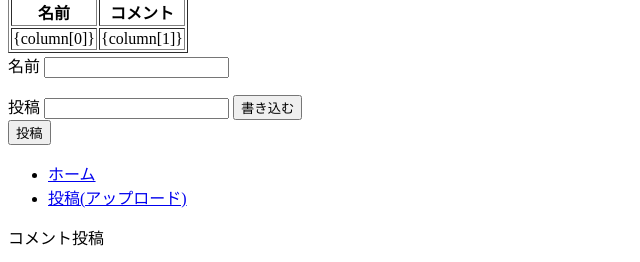
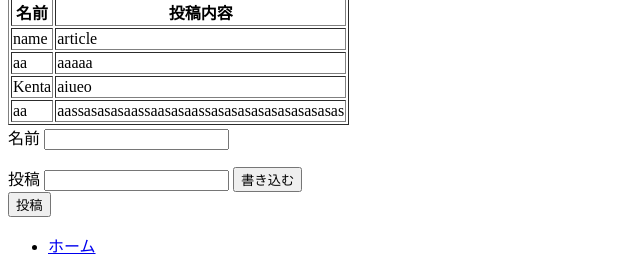
Before and after one commit to 2023AIT-OOP2-G13/Isostagram, a Flask app: page /contents in a window 1280 px wide. Shown: the part 445-707 px from the top of the page, without its empty margins (0-640 px from the left). Run offline with Flask 3, Linux system fonts and the light colour scheme; parts of the project's set-up code (start-up, migrations or seed data) failed here and were passed over.

Commit message:
塚本 掲示板変更

```diff
--- a/main.py
+++ b/main.py
@@ -75,7 +75,7 @@ def image_uplode():
 def contents_page():
     lines = []
     #with openしてcsvファイルを読み込む
-    with open('static/csv_file/20240118145159.csv',encoding='utf-8') as f:
+    with open('static/csv_file/sample.csv',encoding='utf-8') as f:
         lines = f.readlines() #readlinesはリスト形式でcsvの内容を返す
         print(lines)
     return render_template('post.html',lines=lines)
@@ -86,7 +86,7 @@ def result():
     article = request.form['article']
     name = request.form['name']
     #csvファイルに上書きモードで書き込む
-    with open('static/csv_file/20240118145159.csv','a',encoding='utf-8') as f:
+    with open('static/csv_file/sample.csv','a',encoding='utf-8') as f:
         f.write(name + ',' + article + '\n')
     #result.htmlに返す
     return render_template('result.html')
--- a/static/csv_file/sample.csv
+++ b/static/csv_file/sample.csv
@@ -1 +1,4 @@
 name,article
+aa,aaaaa
+Kenta,aiueo
+aa,aassasasasaassaasasaassasasasasasasasasasas
--- a/templates/post.html
+++ b/templates/post.html
@@ -13,7 +13,7 @@
     </header>
 
 
-    <form action="" method="POST" enctype="multipart/form-data">
+    <form action="/result" method="POST" enctype="multipart/form-data">
         <div class="upload-area">
             <i class="fas fa-cloud-upload-alt"></i>
             <p>コメント投稿</p>
@@ -31,20 +31,33 @@
         <table border=1>
             <tr>
                 <th>名前</th>
-                <th>コメント</th>
+                <th>投稿内容</th>
             </tr>
             {% for line in lines: %}
+            <!--columnという変数をセット（変数セットにはsetが必要）  -->
+            <!--splitを利用して,で分類する。splitはリストを返す  -->
             {% set column = line.rstrip().split(',') %}
             <tr>
-                <td>{column[0]}</td>
-                <td>{column[1]}</td>
+                <td>{{column[0]}}</td>
+                <td>{{column[1]}}</td>
             </tr>
             {% endfor %}
         </table>
 
+        <form action='/result' method='post'>
+            <label for='name'>名前</label>
+            <input type='text' name='name'>
+            <p></p>
+            <label for='article'>投稿</label>
+            <input type='text' name='article'>
+
+            <button type='subimit'>書き込む</button>
+        </form>
+
+
         <dl class="thread" style="margin-top: 0px;">
 
-            <form action='/result' method='post'>
+            <!-- <form action='/result' method='post'>
                 <label for='name'>名前</label>
                 <input type='text' name='name'>
                 <p></p>
@@ -52,7 +65,7 @@
                 <input type='text' name='article'>
 
                 <button type='subimit'>書き込む</button>
-            </form>
+            </form> -->
             <!-- <dd title="" style="">
                 <form method="POST" action="/result">
                     <input type="hidden" name="bbs" value="be">
@@ -77,52 +90,7 @@
         </dl>
 
 
-      <form action="" method="POST" enctype="multipart/form-data">
-            <div class="upload-area">
-                <i class="fas fa-cloud-upload-alt"></i>
-                <p>コメント投稿</p>
 
-            </div>
-
-
-
-            <div class="upload-area">
-
-                <p>
-                    <img src = "20240111154934.jpg" alt="外部の画像">
-                </p>
-            </div>
-            <table border=1>
-                <tr><th>名前</th><th>コメント</th></tr>
-                {% for line in lines: %}
-                    {% set column = line.rstrip().split(',') %}
-                    <tr><td>{column[0]}</td><td>{column[1]}</td></tr>
-                {% endfor %}
-            </table>
-
-            <dl class="thread" style="margin-top: 0px;">
-                <dd title="" style=""><form method="POST" action="../test/bbs.cgi">
-                    <input type="hidden" name="bbs" value="be">
-                    <input type="hidden" name="key" value="1546275516">
-                    <input type="hidden" name="time" value="1702989027">
-                    <label>名前：<input name="FROM" size="19"></label>
-                    <br><textarea rows="8" cols="70" wrap="ON" name="MESSAGE"></textarea></form>
-
-
-                </dd>
-
-                <div id=""fb-root></div>
-                <script async defer crossorigin="anonymous"
-                src=""></script>
-
-                <button onclick="location.href='top_page.html'">投稿</button>
-                 <ul>
-                    <li><a class="active" href="top_page.html">ホーム</a></li>
-                    <li><a href="upload.html">投稿(アップロード)</a></li>
-                </ul>
-            </dl>
-
-    </form>
 </body>
 
 </html>
```
Also changed, not shown: templates/top_page.html (+4 -13 lines).
